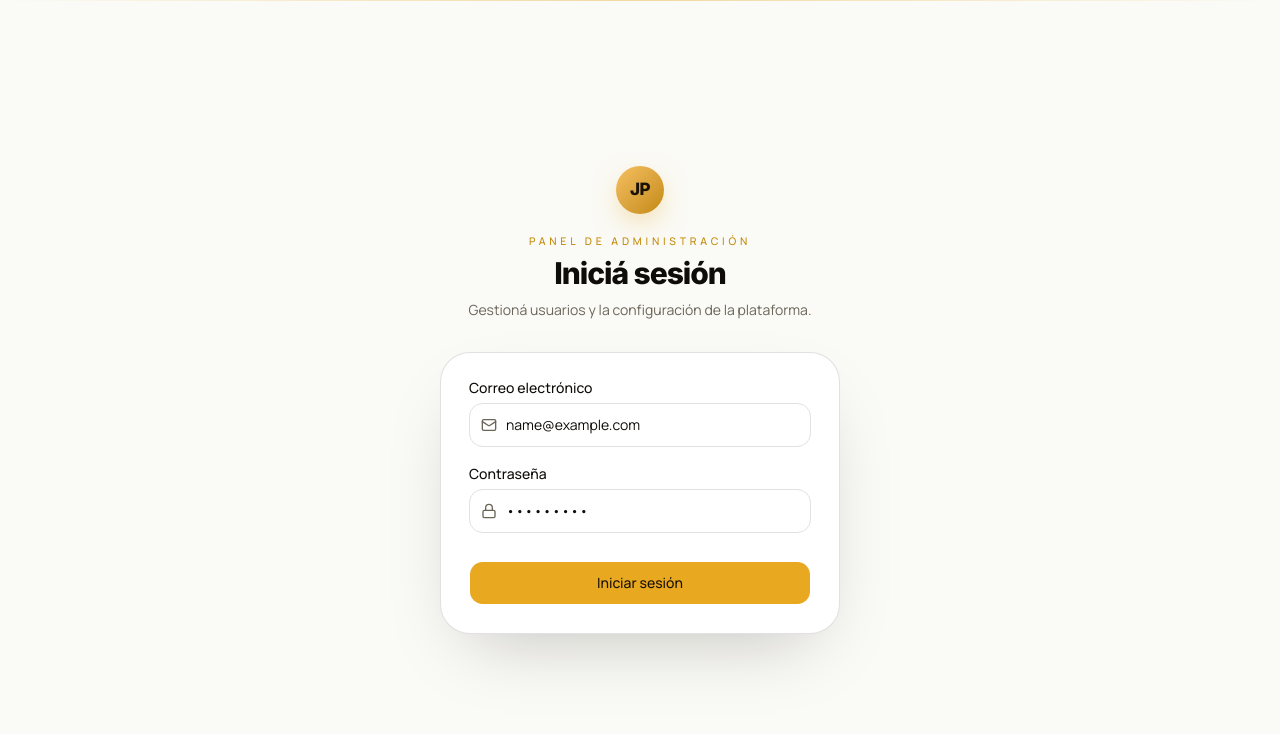
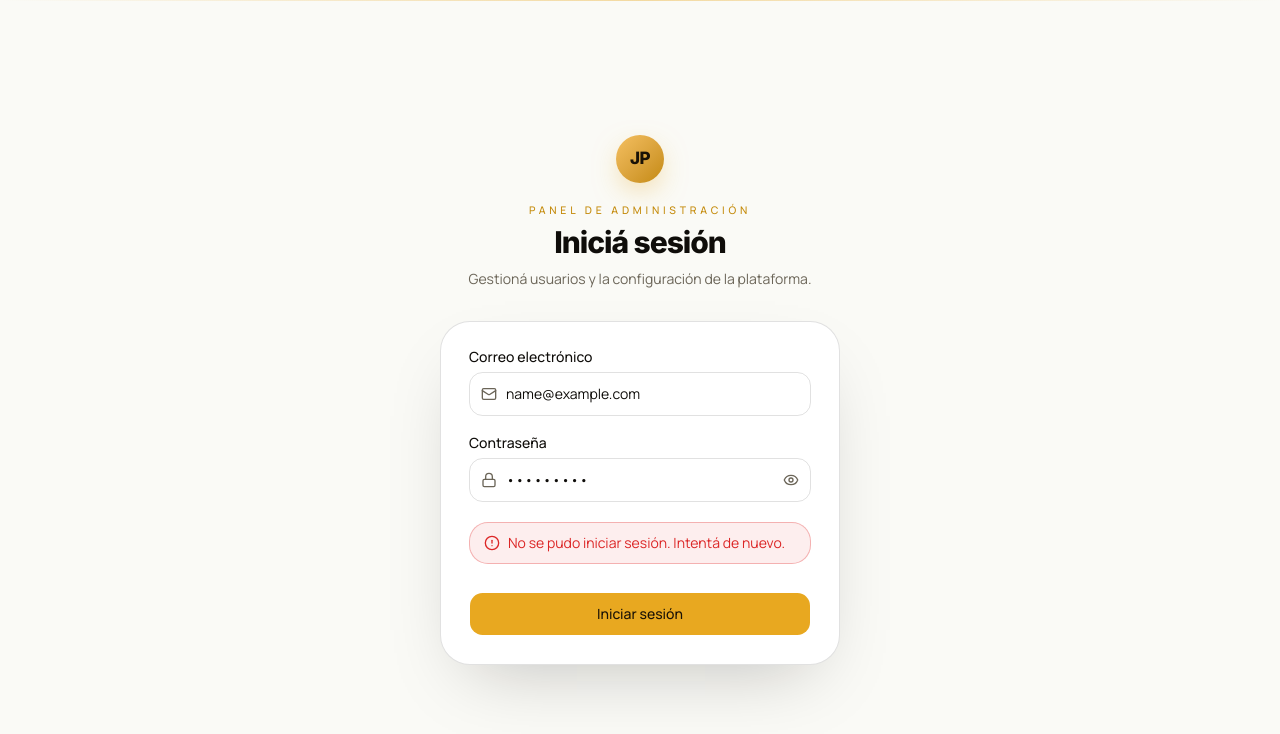
Before and after one commit to LumarSoft/front_John, a Next.js app: page /admin/login in a window 1280 px wide. Both pictures are taken after typing "name@example.com", "Sample123" into the empty fields and a click on the button "Iniciar sesión". Shown: the top 734 px of the page. Built offline with nearby package versions, Linux system fonts and the light colour scheme; no server answers.

Commit message:
feat: enhance admin layout with Toaster component for notifications, remove Toaster from AdminShell, and improve login form with error handling and password visibility toggle

```diff
--- a/app/admin/layout.tsx
+++ b/app/admin/layout.tsx
@@ -1,4 +1,5 @@
 import type { Metadata } from 'next'
+import { Toaster } from '@/src/components/ui/sonner'
 import { AuthProvider } from '@/src/features/admin/context/auth-context'
 
 export const metadata: Metadata = {
@@ -7,5 +8,10 @@ export const metadata: Metadata = {
 }
 
 export default function AdminLayout({ children }: { children: React.ReactNode }) {
-  return <AuthProvider>{children}</AuthProvider>
+  return (
+    <AuthProvider>
+      {children}
+      <Toaster position="top-right" richColors closeButton />
+    </AuthProvider>
+  )
 }
--- a/src/features/admin/components/admin-shell.tsx
+++ b/src/features/admin/components/admin-shell.tsx
@@ -6,7 +6,6 @@ import { Loader2 } from 'lucide-react'
 import { SidebarInset, SidebarProvider, SidebarTrigger } from '@/src/components/ui/sidebar'
 import { Separator } from '@/src/components/ui/separator'
 import { TooltipProvider } from '@/src/components/ui/tooltip'
-import { Toaster } from '@/src/components/ui/sonner'
 import { useAuth } from '../context/auth-context'
 import { AppSidebar } from './app-sidebar'
 
@@ -48,7 +47,6 @@ export function AdminShell({ children }: { children: ReactNode }) {
           <div className="flex flex-1 flex-col">{children}</div>
         </SidebarInset>
       </SidebarProvider>
-      <Toaster position="top-right" richColors closeButton />
     </TooltipProvider>
   )
 }
--- a/src/features/admin/components/app-sidebar.tsx
+++ b/src/features/admin/components/app-sidebar.tsx
@@ -1,7 +1,7 @@
 'use client'
 
 import Link from 'next/link'
-import { usePathname, useRouter } from 'next/navigation'
+import { usePathname } from 'next/navigation'
 import { ChevronsUpDown, LayoutDashboard, LogOut, UserCog, Users, type LucideIcon } from 'lucide-react'
 import {
   Sidebar,
@@ -49,7 +49,6 @@ function isActive(pathname: string, href: string): boolean {
 
 export function AppSidebar() {
   const pathname = usePathname()
-  const router = useRouter()
   const { logout } = useAuth()
   const { data: profile } = useProfile()
 
@@ -57,7 +56,6 @@ export function AppSidebar() {
 
   const handleLogout = () => {
     logout()
-    router.replace('/admin/login')
   }
 
   return (
--- a/src/features/admin/components/login-form.tsx
+++ b/src/features/admin/components/login-form.tsx
@@ -3,8 +3,7 @@
 import { useEffect, useState, type FormEvent } from 'react'
 import { useRouter } from 'next/navigation'
 import { motion } from 'framer-motion'
-import { Loader2, Lock, Mail } from 'lucide-react'
-import { toast } from 'sonner'
+import { AlertCircle, Eye, EyeOff, Loader2, Lock, Mail } from 'lucide-react'
 import { Button } from '@/src/components/ui/button'
 import { Input } from '@/src/components/ui/input'
 import { Label } from '@/src/components/ui/label'
@@ -19,6 +18,8 @@ export function LoginForm() {
 
   const [email, setEmail] = useState('')
   const [password, setPassword] = useState('')
+  const [errorMessage, setErrorMessage] = useState<string | null>(null)
+  const [showPassword, setShowPassword] = useState(false)
 
   useEffect(() => {
     if (hydrated && isAuthenticated) router.replace('/admin')
@@ -26,19 +27,19 @@ export function LoginForm() {
 
   const handleSubmit = (e: FormEvent) => {
     e.preventDefault()
+    setErrorMessage(null)
     login.mutate(
       { email, password },
       {
         onSuccess: () => {
-          toast.success('Bienvenido de nuevo')
           router.replace('/admin')
         },
         onError: error => {
-          const message =
+          setErrorMessage(
             error instanceof ApiError && error.status === 401
               ? 'Email o contraseña incorrectos.'
-              : 'No se pudo iniciar sesión. Intentá de nuevo.'
-          toast.error(message)
+              : 'No se pudo iniciar sesión. Intentá de nuevo.',
+          )
         },
       },
     )
@@ -82,7 +83,10 @@ export function LoginForm() {
                 placeholder="test@gmail.com"
                 className="h-11 pl-9"
                 value={email}
-                onChange={e => setEmail(e.target.value)}
+                onChange={e => {
+                  setEmail(e.target.value)
+                  setErrorMessage(null)
+                }}
               />
             </div>
           </div>
@@ -93,16 +97,34 @@ export function LoginForm() {
               <Lock className="pointer-events-none absolute left-3 top-1/2 size-4 -translate-y-1/2 text-muted-foreground" />
               <Input
                 id="password"
-                type="password"
+                type={showPassword ? 'text' : 'password'}
                 autoComplete="current-password"
                 required
                 placeholder="••••••••"
-                className="h-11 pl-9"
+                className="h-11 pl-9 pr-10"
                 value={password}
-                onChange={e => setPassword(e.target.value)}
+                onChange={e => {
+                  setPassword(e.target.value)
+                  setErrorMessage(null)
+                }}
               />
+              <button
+                type="button"
+                onClick={() => setShowPassword(!showPassword)}
+                className="absolute right-3 top-1/2 -translate-y-1/2 text-muted-foreground hover:text-foreground transition-colors"
+                aria-label={showPassword ? 'Ocultar contraseña' : 'Mostrar contraseña'}
+              >
+                {showPassword ? <EyeOff className="size-4" /> : <Eye className="size-4" />}
+              </button>
             </div>
           </div>
+
+          {errorMessage && (
+            <div className="flex items-center gap-2 rounded-xl border border-destructive/30 bg-destructive/8 px-3.5 py-2.5 text-sm text-destructive">
+              <AlertCircle className="size-4 shrink-0" />
+              <span>{errorMessage}</span>
+            </div>
+          )}
 
           <Button type="submit" disabled={login.isPending} className="mt-2 h-11 w-full text-[14px]">
             {login.isPending ? (
```
